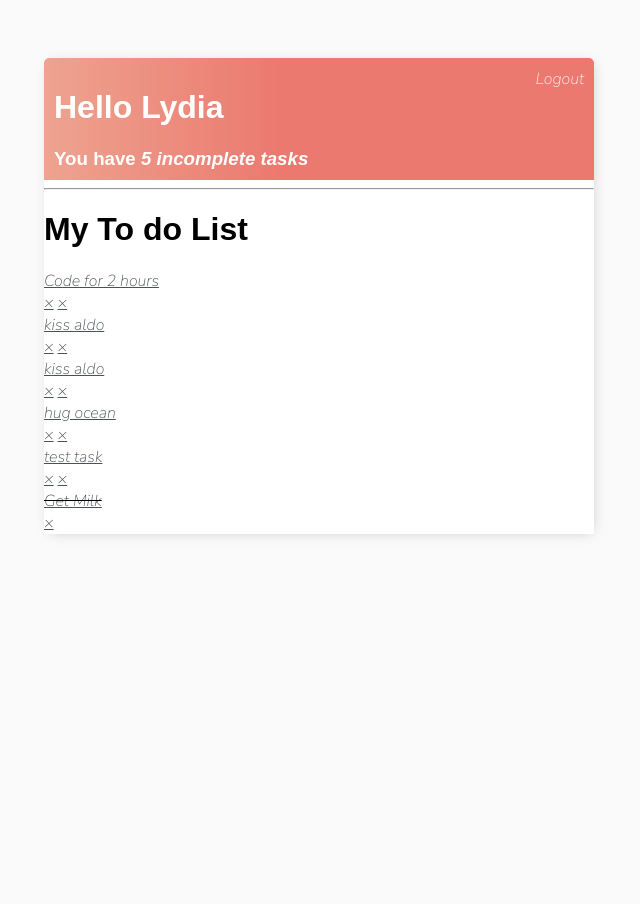
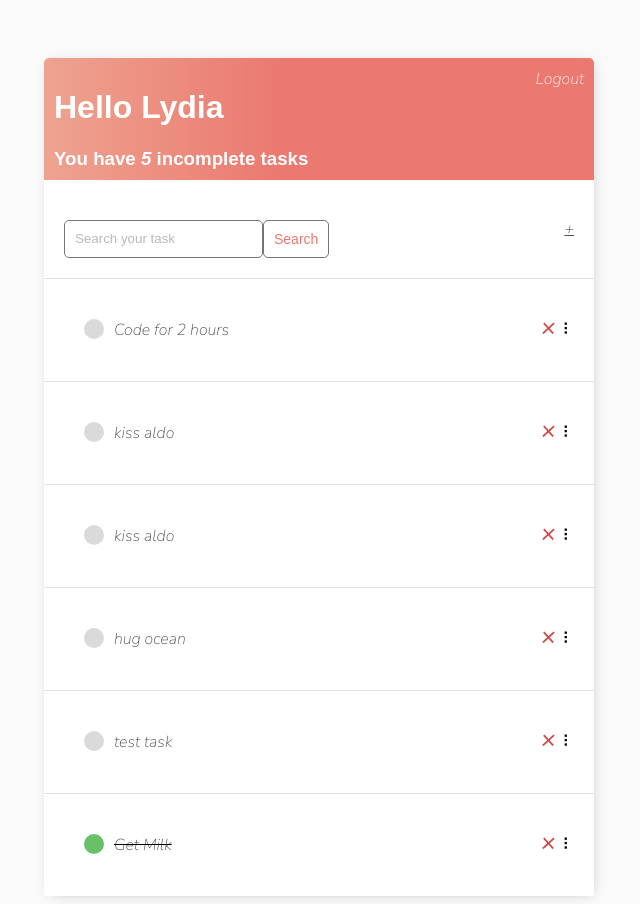
Before and after one commit to iamlydial/Django-To-Do-List-App, a Django app: page / in a window 1280 px wide. Shown: the whole page, without its empty margins (321-961 px from the left). Before the commit the page ends 537 px from the top, so only its background shows below. Run offline with Django 4.2, Linux system fonts and the light colour scheme; a user stored in the database is signed in; data comes from the database, SQL or seed files in the repository.

Commit message:
more styling added

```diff
--- a/base/templates/base/main.html
+++ b/base/templates/base/main.html
@@ -35,12 +35,102 @@
             text-decoration: none;
         }
 
+        .task-wrapper{
+            display: flex;
+            align-items: center;
+            justify-content: space-between;
+            padding: 20px;
+            background-color: #fff;
+            border-top: 1px solid rgb(226, 226, 226);
+        }
+
+        .task-title {
+            display: flex;
+            padding: 20px;
+        }
+
+        .task-title a {
+            text-decoration: none;
+            color: #4b5156;
+            margin-left: 10px;
+        }
+
+        .task-complete-icon {
+            height: 20px;
+            width: 20px;
+            background-color: rgb(105, 192, 105);
+            border-radius: 50%;
+        }
+
+         .task-incomplete-icon {
+            height: 20px;
+            width: 20px;
+            background-color: rgb(218, 218, 218);
+            border-radius: 50%;
+        }
+
+        .delete-link {
+            text-decoration: none;
+            font-weight: 900;
+            color: #cf4949;
+            font-size: 22px;
+            line-height: 0;
+            padding: 20px 0px;
+        }
+
         .container{
             max-width: 550px;
             margin: auto;
             background-color: #fff;
             -webkit-box-shadow: 2px 2px 13px -4px rgba(0, 0, 0, 0.21);
             box-shadow: 2px 2px 13px -4px rgba(0, 0, 0, 0.21);
+        }
+
+        #search-add-wrapper {
+            display: flex;
+            justify-content: space-between;
+            align-items: center;
+            padding: 20px;
+        }
+
+        @media screen and (max-width:320px) {
+            #search-add-wrapper {
+                padding: 10px;
+            }
+        }
+
+        input[type=text],
+        input[type=password],
+        textarea {
+            border: 1px solid #757575;
+            border-radius: 5px;
+            padding: 10px;
+            width: 90%;
+        }
+
+        label {
+            padding-top: 10px !important;
+            display: block;
+        }
+
+        ::placeholder {
+            font-weight: 300;
+            opacity: 0.5;
+        }
+
+        .button {
+            border: 1px solid #757575;
+            background-color: #FFF;
+            color: #EB796F;
+            padding: 10px;
+            font-size: 14px;
+            border-radius: 5px;
+            cursor: pointer;
+            text-decoration: none;
+        }
+
+        .card-body {
+            padding: 20px;
         }
 
 
--- a/base/templates/base/task_list.html
+++ b/base/templates/base/task_list.html
@@ -1,52 +1,84 @@
-{% extends 'base/main.html'%}
-{% block content %}
+{% extends 'base/main.html' %} {% block content %}
 
+<script src="https://cdn.jsdelivr.net/npm/sortablejs@latest/Sortable.min.js"></script>
 <div class="header-bar">
     <div>
         <h1>Hello {{request.user|title}}</h1>
-    <h3 style="margin:0">You have <i>{{ count }} incomplete task{{ count | pluralize:"s"}}</i></h3>
+        <h3 style="margin:0">You have <i>{{count}}</i> incomplete task{{ count|pluralize:"s" }}</h3>
     </div>
+
     {% if request.user.is_authenticated %}
-    <a href="{% url 'logout' %}">Logout</a>
-    {% else %}
-    <a href="{% url 'login' %}">Login</a>
+    <a href="{% url 'logout' %}">Logout</a> {% else %}
+    <a href="{% url 'login' %}">Login</a> {% endif %}
+</div>
+
+
+<div id="search-add-wrapper">
+    <form method="GET" style="margin-top: 20px; display: flex;">
+        <input type='text' name='search-area' placeholder="Search your task" value="{{search_input}}">
+        <input class="button" type="submit" value='Search'>
+    </form>
+    {% if tasks|length > 0 %}
+    <a id="add-link" href="{% url 'task-create' %}">&#x2b;</a>
     {% endif %}
 </div>
 
 
-<hr>
-<h1>My To do List</h1>
+<!-- Hidden form. Form submits new item positions -->
+<form style="display: none;" id="reorderForm" method="post" action="">
+    {% csrf_token %}
+    <input type="hidden" id="positionInput" name="position">
+</form>
 
 
-{#<a href="{% url 'task-create' %}">Add Task</a>#}
-{##}
-{#<form method="GET">#}
-{#    <input type="text" name='search-area' value="{{ search_input }}">#}
-{#    <input type="submit" value='Search'/>#}
-{#</form>#}
-
-    <div class="task-items-wrapper">
+<div id="tasklist" class="task-items-wrapper">
     {% for task in tasks %}
-         <div class="task-wrapper">
+    <div class="task-wrapper" data-position="{{task.pk}}">
+        <div class="task-title">
             {% if task.complete %}
-             <div class="task-title">
             <div class="task-complete-icon"></div>
-                 <i><s><a href="{% url 'task-update' task.id %}">{{ task }}</a></s></i>
+            <i><s><a href="{% url 'task-update' task.id %}">{{task}}</a></s></i> {% else %}
+            <div class="task-incomplete-icon"></div>
+            <a href="{% url 'task-update' task.id %}">{{task}}</a> {% endif %}
+        </div>
+        <div class="task-controls">
+            <a class="delete-link" href="{% url 'task-delete' task.id %}">&#215;</a>
+            <span class="handle">&nbsp;&#10247;</span>
+        </div>
     </div>
 
-             {% else %}
-             <div class="task-title">
-             <div class="task-incomplete-icon"></div>
-                 <a href="{% url 'task-update' task.id %}">{{ task }}</a>
+    {% empty %}
+    <div style="text-align: center; padding-bottom: 10px; line-height: 1em;">
+        <h3>No new tasks are created.</h3>
+        <h3>Create a <a style="text-decoration: none; color: #e53935;" href="{% url 'task-create' %}">New task</a> ! </h3>
     </div>
-             <a class="delete-link" href="{% url 'task-delete' task.id %}">&#215</a>
-         {% endif %}
-         <a class="delete-link" href="{% url 'task-delete' task.id %}">&#215</a>
-         </div>
-     {% empty %}
-    <h3>No Items in List</h3>
     {% endfor %}
-
 </div>
 
+<script>
+    var taskList = document.getElementById("tasklist");
+    var reorderForm = document.getElementById("reorderForm");
+    var positionInput = document.getElementById("positionInput");
+
+    let sortable = Sortable.create(taskList, {
+        handle: '.handle',
+        ghostClass: 'dropArea',
+        chosenClass: 'selectedTask',
+
+    });
+
+    function reordering() {
+        const rows = document.getElementsByClassName("task-wrapper");
+        let pos = [];
+        for (let row of rows) {
+            pos.push(row.dataset.position);
+        }
+        console.log(pos.join(","))
+        positionInput.value = pos.join(',');
+        reorderForm.submit();
+    }
+
+    document.ondrop = reordering
+</script>
+
 {% endblock content %}
--- a/base/urls.py
+++ b/base/urls.py
@@ -10,6 +10,6 @@ urlpatterns = [
     path('task/<int:pk>', TaskDetail.as_view(), name='task'),
     path('task-create/', TaskCreate.as_view(), name='task-create'),
     path('task-update/<int:pk>', TaskUpdate.as_view(), name='task-update'),
-    path('task-delete/<int:pk>', TaskDelete.as_view(), name='task-delete'),
+    path('task-delete/<int:pk>', TaskDelete.as_view(), name='task-delete')
 
 ]
--- a/base/views.py
+++ b/base/views.py
@@ -1,4 +1,6 @@
+from django.db import transaction
 from django.shortcuts import render, redirect
+from django.views import View
 from django.views.generic.list import ListView
 from django.views.generic.detail import DetailView
 from django.views.generic.edit import CreateView, UpdateView, DeleteView, FormView
```
Lines whose indentation alone changed are shown as unchanged.
